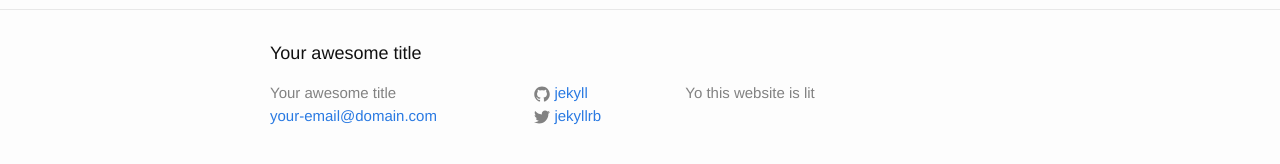
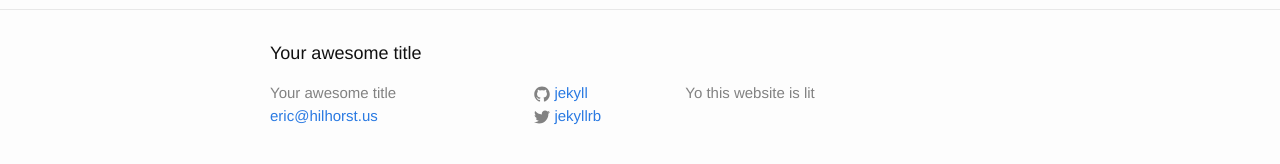
Before and after one commit to pepe454/pepe454.github.io, a Jekyll site: the page built from about.md, in a window 1280 px wide. Shown: the part 341-505 px from the top of the page. Built offline with Jekyll 4.4.1, drawn with Linux system fonts in a browser that asks for light colours.

Commit message:
Update _config.yml

```diff
--- a/_config.yml
+++ b/_config.yml
@@ -7,7 +7,7 @@
 
 # Site settings
 title: Your awesome title
-email: your-email@domain.com
+email: eric@hilhorst.us
 description: > # this means to ignore newlines until "baseurl:"
   Yo this website is lit
 baseurl: "" # the subpath of your site, e.g. /blog
```
